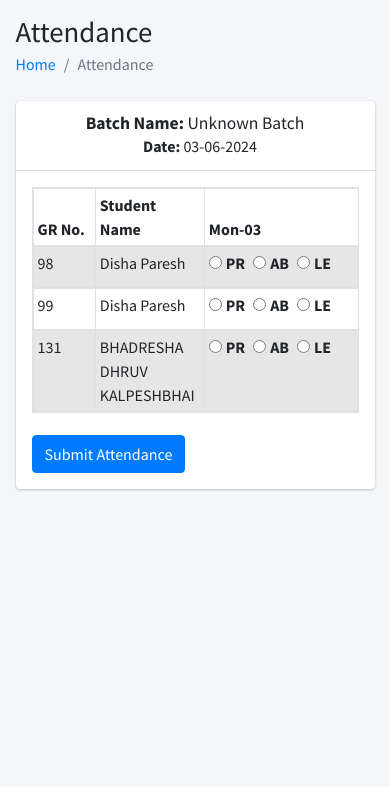
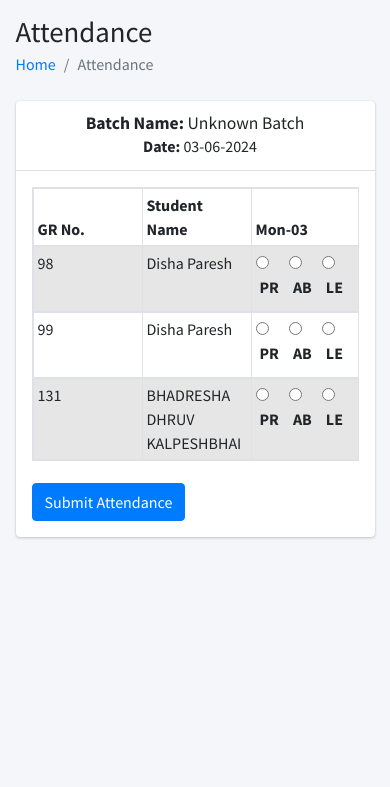
Before and after one commit to prem-credsoft/student-attendance-management, a PHP site: page /Attendanceform.php in a window 390 px wide. Shown: the part 57-844 px from the top of the page. Run offline with PHP 8.4, Linux system fonts and the light colour scheme; the visitor is signed in with stand-in values (Sample User, id 1); data comes from the database, SQL or seed files in the repository; data that the repository does not hold is empty; some libraries are stand-ins or nearby versions.

Commit message:
Update Attendanceform.php

```diff
--- a/Attendanceform.php
+++ b/Attendanceform.php
@@ -53,6 +53,9 @@
       .a_list_head{
         flex-direction: column;
         align-items: flex-start !important;
+      }
+      .a_column_100{
+        width:100px;
       }
     }
 
@@ -121,8 +124,8 @@
                           $status = $attendance ? $attendance[0]['status'] : -1; // Default to -1 if no entry
                           $reason = $attendance && $status == 2 ? htmlspecialchars($attendance[0]['reason']) : ''; // Fetch reason if status is 'Leave'
                           echo "<tr>";
-                          echo "<td class='p-1'>{$student['id']}</td>";
-                          echo "<td class='p-1' style='width:100px'>{$student['name']}</td>";
+                          echo "<td class='p-1 a_column_100'>{$student['id']}</td>";
+                          echo "<td class='p-1 a_column_100'>{$student['name']}</td>";
                           echo "<td class='p-1'>";
                           echo "<div style='display: flex;'>";
                           echo "<div><input type='radio' class='attendance-checkbox' data-student-id='{$student['id']}' name='status[{$student['id']}][$currentDate]' value='0' " . ($status == 0 ? "checked" : "") . "><Label class='pl-1 pr-2'>PR</Label></div>";
```
